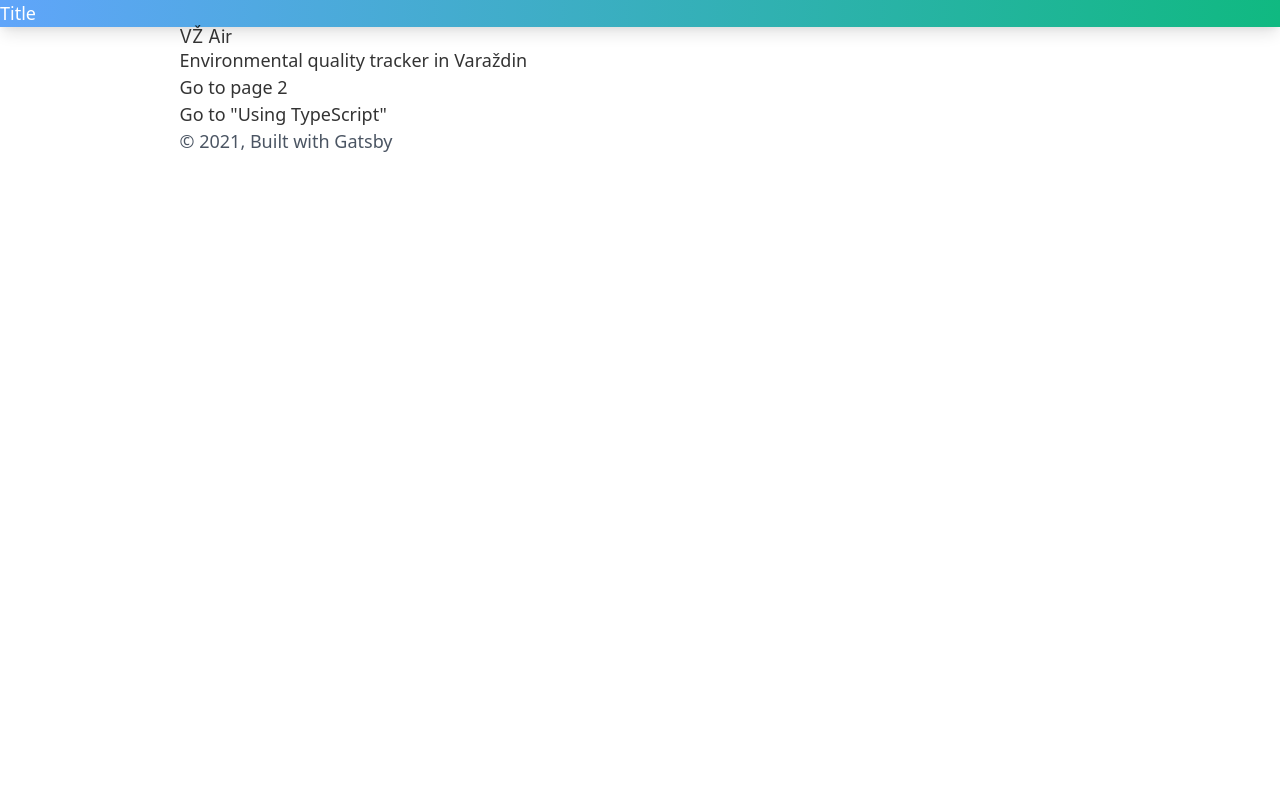
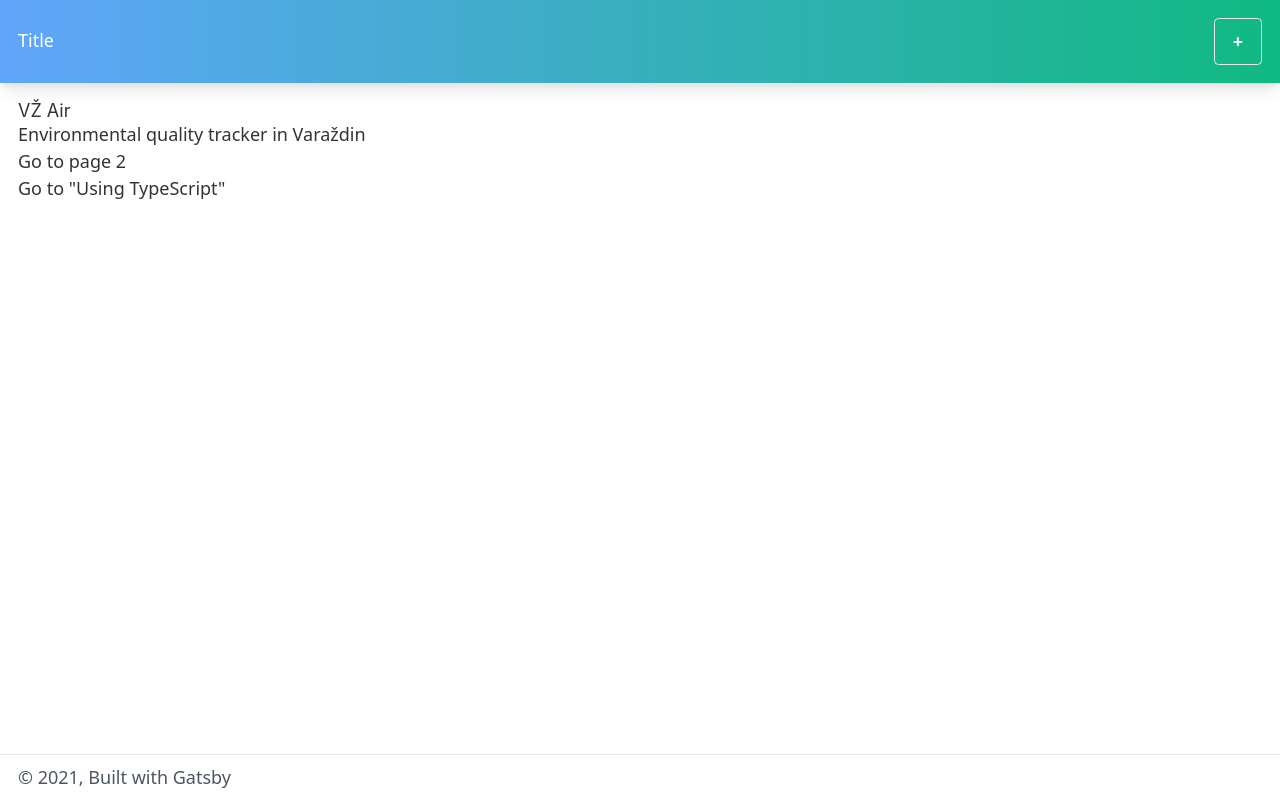
Before and after one commit to 1GR3/vzAir, a Gatsby site: page / in a window 1280 px wide. Built offline with nearby package versions, Linux system fonts and the light colour scheme; Gatsby itself is replaced by a stand-in of ours.

Commit message:
layout styling

```diff
--- a/src/components/header.js
+++ b/src/components/header.js
@@ -4,19 +4,30 @@ import { Link } from "gatsby"
 
 const Header = ({ siteTitle }) => (
   <header
-    className={"padding-4 inset-0 bg-gradient-to-r from-blue-400 to-green-500 shadow-lg font-sans"}
+    className={"p-4 inset-0 bg-gradient-to-r from-blue-400 to-green-500 shadow-lg font-sans"}
   >
+    <div className={"container mx-auto grid grid-cols-2"}>
         <div
-
+            className={"py-2"}
         >
 
             <Link
               to="/"
-          className={"text-white"}
+              className={"text-white py-2"}
             >
               {siteTitle}
             </Link>
 
+        </div>
+        <div
+            className={"text-right"}
+        >
+            <button
+                className={"bg-transparent hover:bg-white text-white font-semibold hover:text-blue-500 py-2 px-4 border border-white-500 hover:border-transparent rounded"}
+            >
+                +
+            </button>
+        </div>
     </div>
   </header>
 )
--- a/src/components/layout.js
+++ b/src/components/layout.js
@@ -25,27 +25,22 @@ const Layout = ({ children }) => {
   `)
 
   return (
-    <>
+    <div className={"flex flex-col h-screen justify-between"}>
       <Header siteTitle={data.site.siteMetadata?.title || `Title`} />
-      <div
-        style={{
-          margin: `0 auto`,
-          maxWidth: 960,
-          padding: `0 1.0875rem 1.45rem`,
-        }}
-      >
+
         <main
-            className={"font-sans"}
-        >{children}</main>
+            className={"font-sans mb-auto p-4"}
+        >{children}
+        </main>
         <footer
-          className={"text-gray-600 font-sans"}
+          className={"py-2 px-4 border-t text-gray-600 font-sans"}
         >
           © {new Date().getFullYear()}, Built with
           {` `}
           <a href="https://www.gatsbyjs.com">Gatsby</a>
         </footer>
-      </div>
-    </>
+
+    </div>
   )
 }
 
--- a/src/pages/index.js
+++ b/src/pages/index.js
@@ -10,7 +10,6 @@ const IndexPage = () => (
       <Seo title="Home" />
       <h1>VŽ Air</h1>
       <p>Environmental quality tracker in Varaždin</p>
-
       <p>
         <Link to="/page-2/">Go to page 2</Link> <br />
         <Link to="/using-typescript/">Go to "Using TypeScript"</Link>
```
Lines whose indentation alone changed are shown as unchanged.
